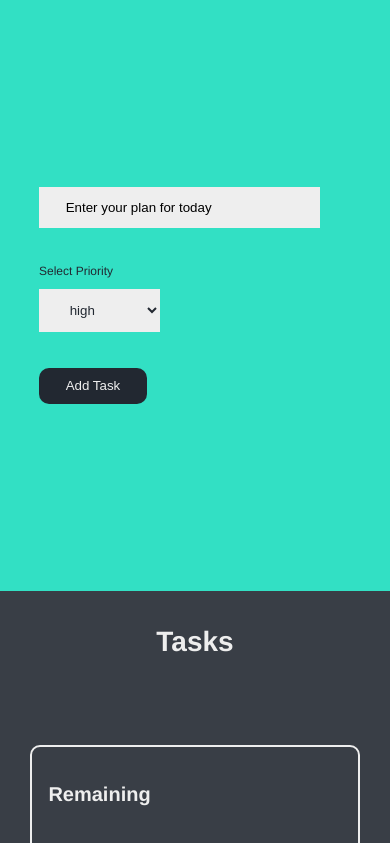
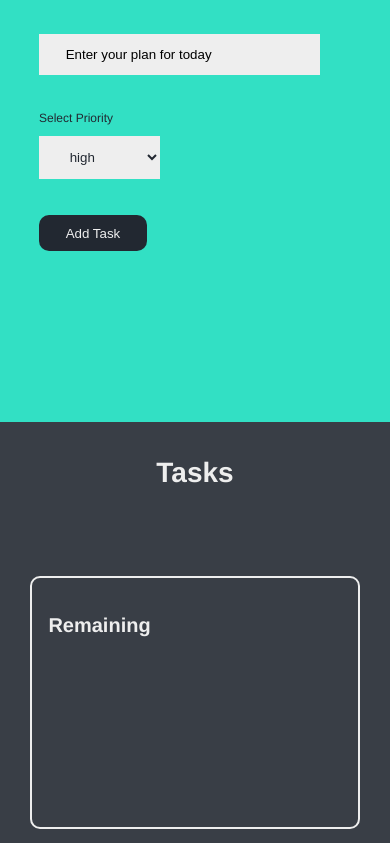
Before and after one commit to ReBelSuPs/daily-planner, a plain HTML site: page index.html in a window 390 px wide. Shown: the top 843 px of the page. Drawn offline with Linux system fonts and the light colour scheme.

Commit message:
style improvements

```diff
--- a/style.css
+++ b/style.css
@@ -150,7 +150,7 @@ form {
   top: 0;
   right: 0;
   margin: 20vh auto;
-  height: 30vh;
+  min-height: 30vh;
   display: flex;
   flex-direction: column;
   align-items: flex-start;
@@ -170,6 +170,9 @@ form {
   aside,
   main {
     min-height: 50vh;
+  }
+  form {
+    margin: 2em 0;
   }
 }
 
```
